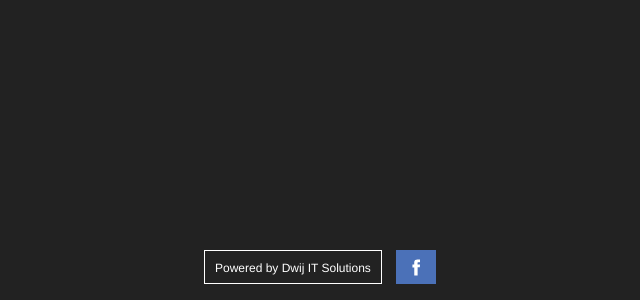
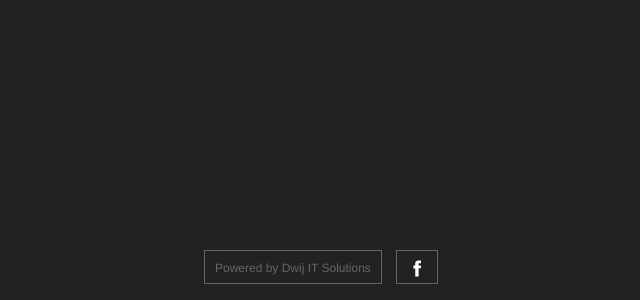
Before and after one commit to gdbhosale/Python-on-Raspberry-Pi, a plain HTML site: page index.1.html in a window 1280 px wide. Shown: the part 500-800 px from the top of the page, without its empty margins (297-937 px from the left). Drawn offline with Linux system fonts and the light colour scheme.

Commit message:
UI Changes

```diff
--- a/css/reveal.css
+++ b/css/reveal.css
@@ -1211,10 +1211,10 @@ body {
 
  /*.fb_iframe_widget > span, .fb_iframe_widget > span > iframe{height:42px !important;width:350px !important;}*/
 
- .share-reveal{position:absolute;bottom:16px;left:50%;margin-left:-139px;z-index:20;}
-.share-reveal a {display: inline-block;height: 34px;line-height: 34px;padding: 0 10px;color: #fff;font-family: Helvetica;text-decoration: none;font-size: 12px;vertical-align: top;box-sizing: border-box;}
+.share-reveal{position:absolute;bottom:16px;left:50%;margin-left:-139px;z-index:20;}
+.share-reveal a {display: inline-block;height: 34px;line-height: 34px;padding: 0 10px;color: #666;font-family: Helvetica;text-decoration: none;font-size: 12px;vertical-align: top;box-sizing: border-box;}
 .share-reveal svg {vertical-align:middle;}
 .share-reveal a + a {margin-left:10px;}
-.share-reveal-editor{border:1px solid #fff;}
+.share-reveal-editor{border:1px solid #666;}
 .share-reveal-twitter,.share-reveal-follow{background-color:#00aced;}
-.share-reveal-facebook{background-color:#4B71B8;}
+.share-reveal-facebook{border:1px solid #666;}
```
